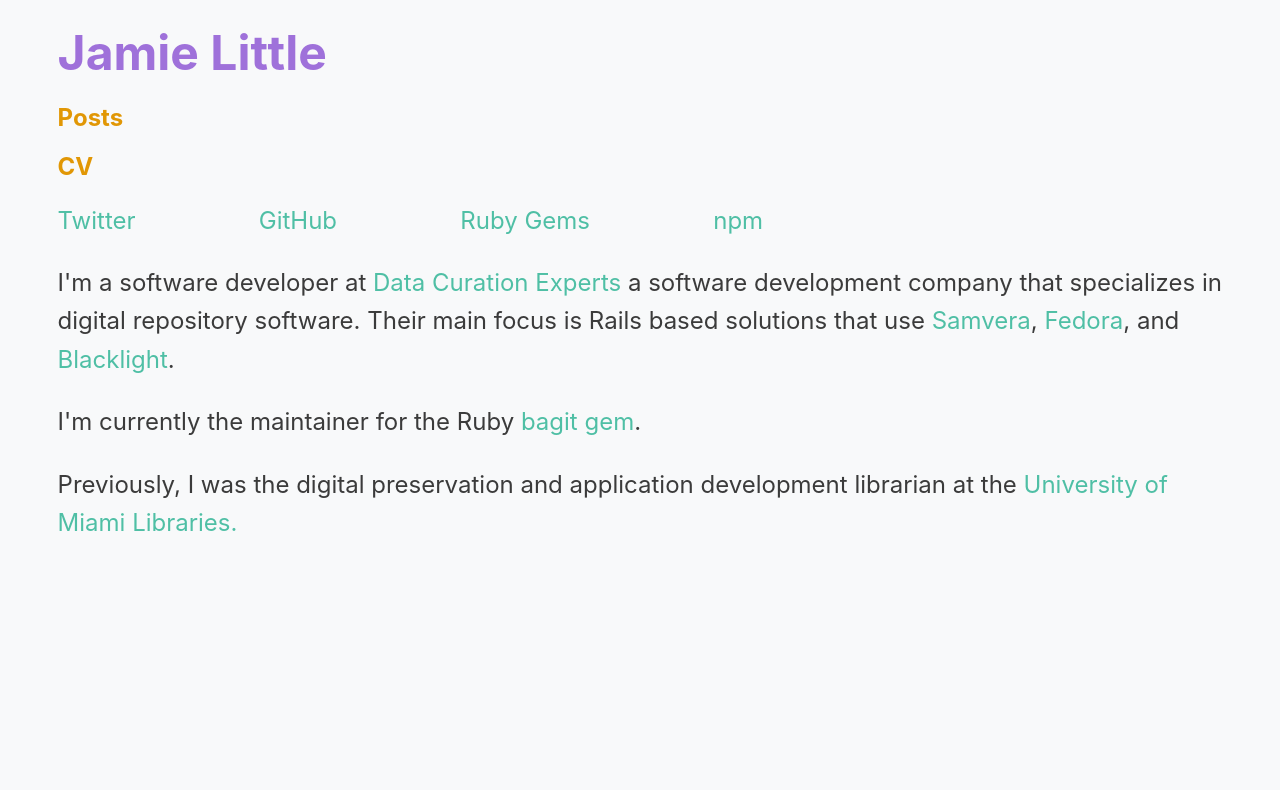
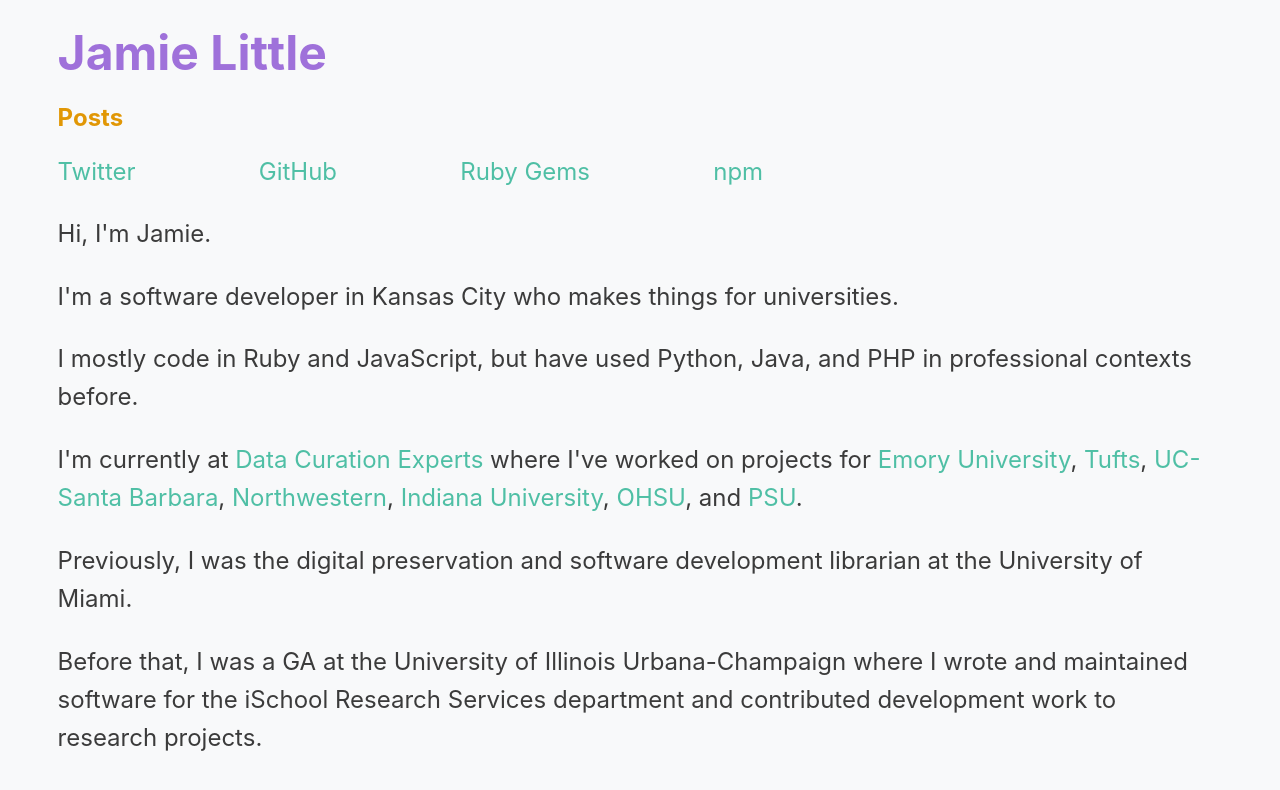
Before and after one commit to little9/little9.github.io, a Jekyll site: the page built from index.html, in a window 1280 px wide. Shown: the top 790 px of the page. Built offline with Jekyll 4.4.1, drawn with Linux system fonts in a browser that asks for light colours; nearby versions of some CDN libraries.

Commit message:
Update front page

```diff
--- a/_includes/header.html
+++ b/_includes/header.html
@@ -4,15 +4,16 @@
 		<nav class="site-nav">
 			<div class="trigger">
 				<h2><a href="/posts/">Posts</a></h2>
-				<h2><a href="/jamie-little-cv-2016.pdf">CV</a></h2>
 			</div>
 		</nav>
-		<ul class="external-links">
+		<section role="complementary">
+		<ul class="external-links" role="navigation">
 			<li><a href="https://twitter.com/ajamielittle" rel="me">Twitter</a></li>
 			<li><a href="https://github.com/little9" rel="me">GitHub</a>
 				<li><a href="https://rubygems.org/profiles/little9" rel="me">Ruby Gems</a></li>
 				<li><a href="https://www.npmjs.com/~little9" rel="me">
       npm</a></li>
 		</ul>
+	</section>
 	</div>
 </header>
--- a/_layouts/default.html
+++ b/_layouts/default.html
@@ -4,7 +4,7 @@
   <body>
     {% include header.html %}
     <div class="page-content">
-      <div class="wrapper">
+      <div class="wrapper" role="main">
         {{ content }}
       </div>
     </div>
--- a/index.html
+++ b/index.html
@@ -4,11 +4,18 @@
 ---
 
 <div class="home">
-  <p> I'm a software developer at <a href="http://curationexperts.com">Data Curation Experts</a> a software development company
-    that specializes in digital repository software. Their main focus is Rails based solutions that use <a href="https://samvera.org/">Samvera</a>, <a href="http://fedorarepository.org/">Fedora</a>, and <a href="http://projectblacklight.org/">Blacklight</a>.
-
-  <p>I'm currently the maintainer for the Ruby <a href="https://rubygems.org/gems/bagit">bagit gem</a>.</p>
-
-  <p>
-    Previously, I was the digital preservation and application development librarian at the <a href="http://library.miami.edu">University of Miami Libraries.</a></p>
+<p>Hi, I'm Jamie.</p>
+<p>
+    I'm a software developer in Kansas City who makes things for universities.
+</p>
+<p>I mostly code in Ruby and JavaScript, but have used Python, Java, and PHP
+  in professional contexts before.
+</p>
+<p>I'm currently at <a href="https://curationexperts.com">Data Curation Experts</a> where I've worked on projects
+ for <a href="https://github.com/curationexperts/laevigata">Emory University</a>, <a href="https://github.com/curationexperts/epigaea">Tufts</a>,
+ <a href="https://github.com/curationexperts/aster">UC-Santa Barbara</a>, <a href="https://github.com/avalonmediasystem/avalon-iiif-player">Northwestern</a>,
+ <a href="https://github.com/avalonmediasystem/avalon-iiif-player">Indiana University</a>, <a href="https://github.com/curationexperts/mahonia">OHSU</a>, and <a href="https://github.com/psu-stewardship/scholarsphere">PSU</a>.
+ <p>Previously, I was the digital preservation and software development librarian at the University of Miami.</p>
+ <p>Before that, I was a GA at the University of Illinois Urbana-Champaign where I wrote and maintained software for
+   the iSchool Research Services department and contributed development work to research projects.</p>
 </div>
```
